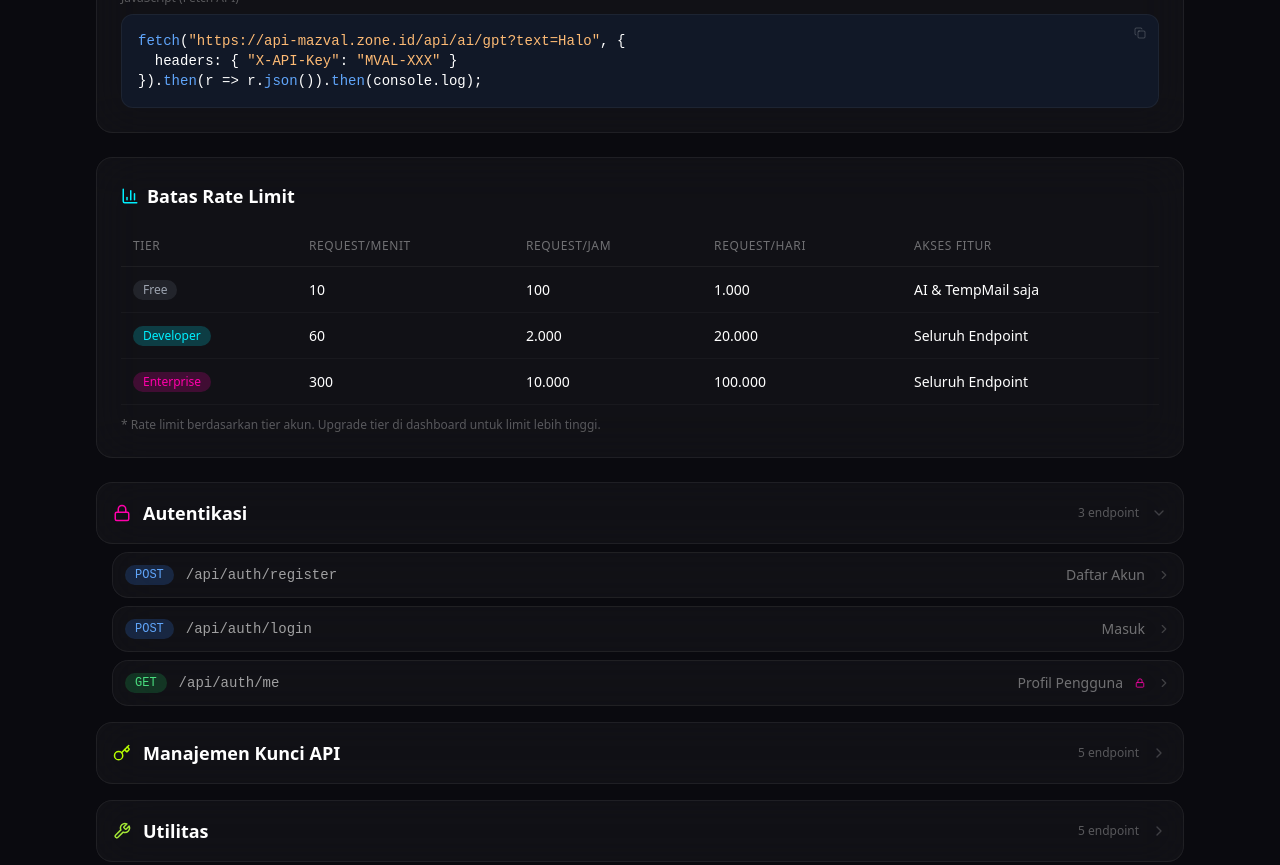
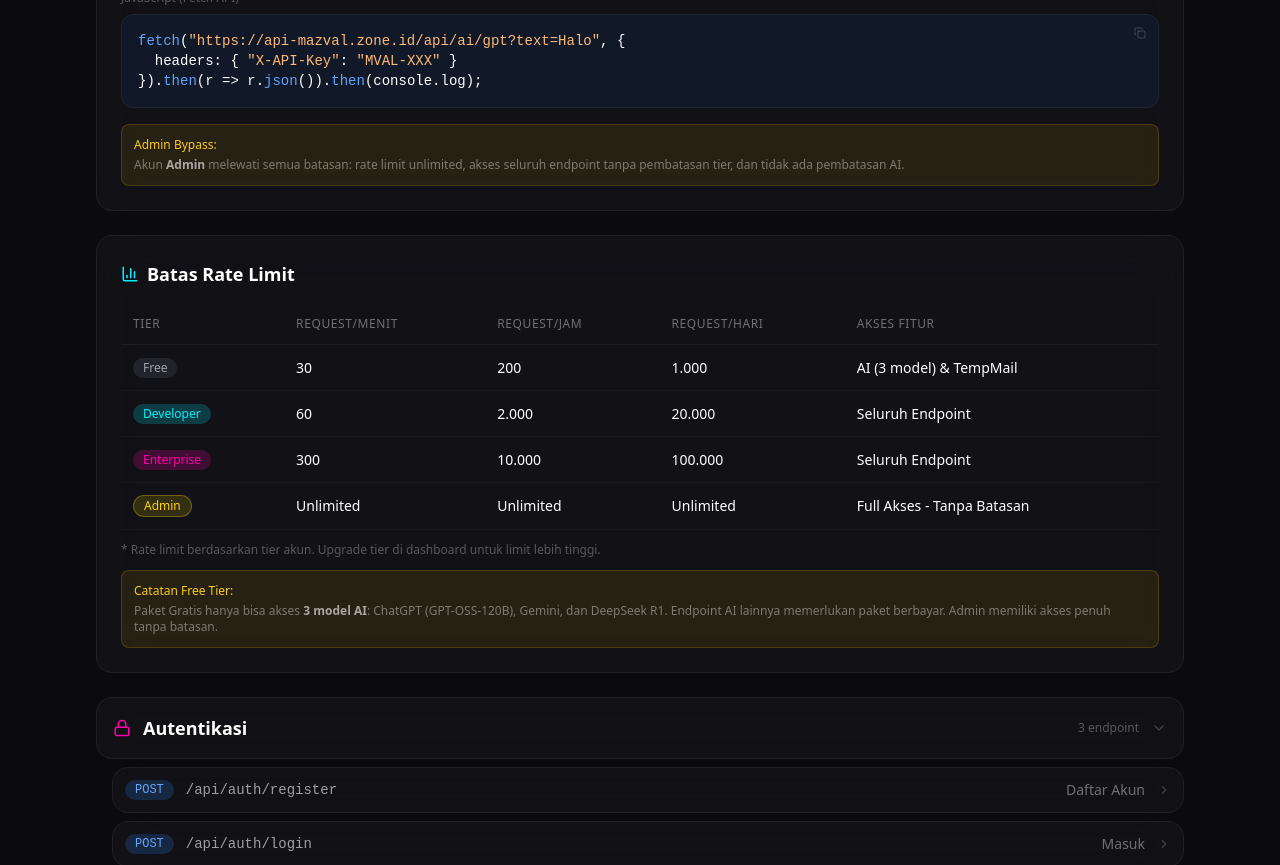
Before and after one commit to ovalkyzz-cell/mazvall-api-platform, a Next.js app: page /docs in a window 1280 px wide. Shown: the part 1340-2205 px from the top of the page. Built offline with nearby package versions, Linux system fonts and the light colour scheme.

Commit message:
docs: add admin bypass info, free tier AI restriction note, update rate limit table

```diff
--- a/src/app/docs/page.tsx
+++ b/src/app/docs/page.tsx
@@ -579,6 +579,10 @@ export default function DocsPage() {
                 <pre className="whitespace-pre-wrap"><span className="text-blue-400">fetch</span>(<span className="text-orange-300">&quot;{BASE}/api/ai/gpt?text=Halo&quot;</span>, {'{\n'}{'  '}headers: {'{'} <span className="text-orange-300">&quot;X-API-Key&quot;</span>: <span className="text-orange-300">&quot;MVAL-XXX&quot;</span> {'}'}{'\n'}{'}'}).<span className="text-blue-400">then</span>(r =&gt; r.<span className="text-blue-400">json</span>()).<span className="text-blue-400">then</span>(console.log);</pre>
               </div>
             </div>
+            <div className="mt-4 p-3 rounded-lg bg-yellow-500/10 border border-yellow-500/20">
+              <p className="text-xs text-yellow-400 font-medium mb-1">Admin Bypass:</p>
+              <p className="text-xs text-white/40">Akun <strong className="text-white/60">Admin</strong> melewati semua batasan: rate limit unlimited, akses seluruh endpoint tanpa pembatasan tier, dan tidak ada pembatasan AI.</p>
+            </div>
           </motion.div>
 
           {/* Rate Limits */}
@@ -592,13 +596,18 @@ export default function DocsPage() {
                   <tr><th>Tier</th><th>Request/Menit</th><th>Request/Jam</th><th>Request/Hari</th><th>Akses Fitur</th></tr>
                 </thead>
                 <tbody>
-                  <tr><td><span className="badge badge-free">Free</span></td><td className="text-sm">10</td><td className="text-sm">100</td><td className="text-sm">1.000</td><td className="text-sm">AI & TempMail saja</td></tr>
+                  <tr><td><span className="badge badge-free">Free</span></td><td className="text-sm">30</td><td className="text-sm">200</td><td className="text-sm">1.000</td><td className="text-sm">AI (3 model) & TempMail</td></tr>
                   <tr><td><span className="badge badge-developer">Developer</span></td><td className="text-sm">60</td><td className="text-sm">2.000</td><td className="text-sm">20.000</td><td className="text-sm">Seluruh Endpoint</td></tr>
                   <tr><td><span className="badge badge-enterprise">Enterprise</span></td><td className="text-sm">300</td><td className="text-sm">10.000</td><td className="text-sm">100.000</td><td className="text-sm">Seluruh Endpoint</td></tr>
+                  <tr><td><span className="badge" style={{background:"rgba(255,215,0,0.15)",color:"#ffd700",border:"1px solid rgba(255,215,0,0.3)"}}>Admin</span></td><td className="text-sm">Unlimited</td><td className="text-sm">Unlimited</td><td className="text-sm">Unlimited</td><td className="text-sm">Full Akses - Tanpa Batasan</td></tr>
                 </tbody>
               </table>
             </div>
             <p className="text-xs text-white/30 mt-3">* Rate limit berdasarkan tier akun. Upgrade tier di dashboard untuk limit lebih tinggi.</p>
+            <div className="mt-3 p-3 rounded-lg bg-yellow-500/10 border border-yellow-500/20">
+              <p className="text-xs text-yellow-400 font-medium mb-1">Catatan Free Tier:</p>
+              <p className="text-xs text-white/40">Paket Gratis hanya bisa akses <strong className="text-white/60">3 model AI</strong>: ChatGPT (GPT-OSS-120B), Gemini, dan DeepSeek R1. Endpoint AI lainnya memerlukan paket berbayar. Admin memiliki akses penuh tanpa batasan.</p>
+            </div>
           </motion.div>
 
           {/* Endpoint Sections */}
```
